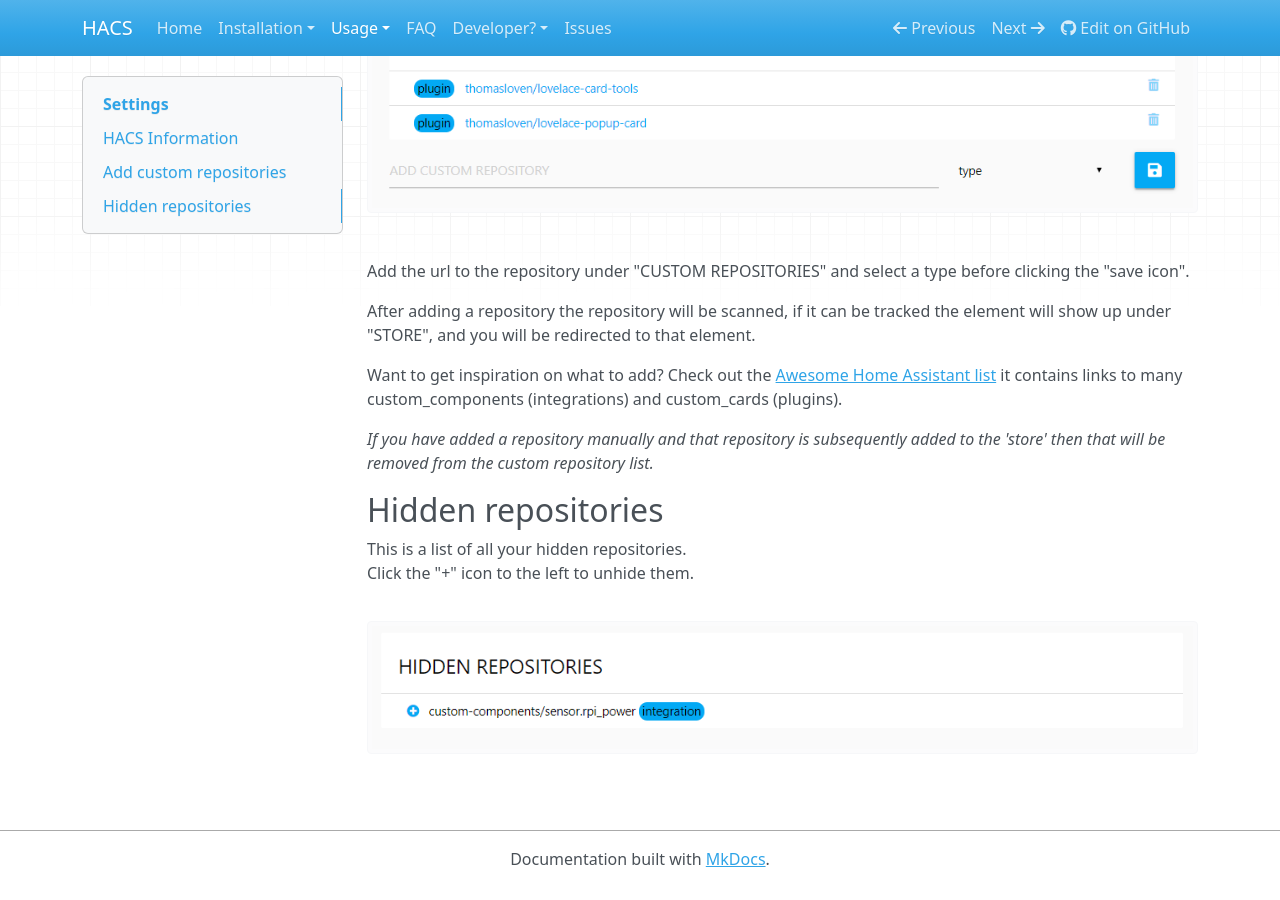
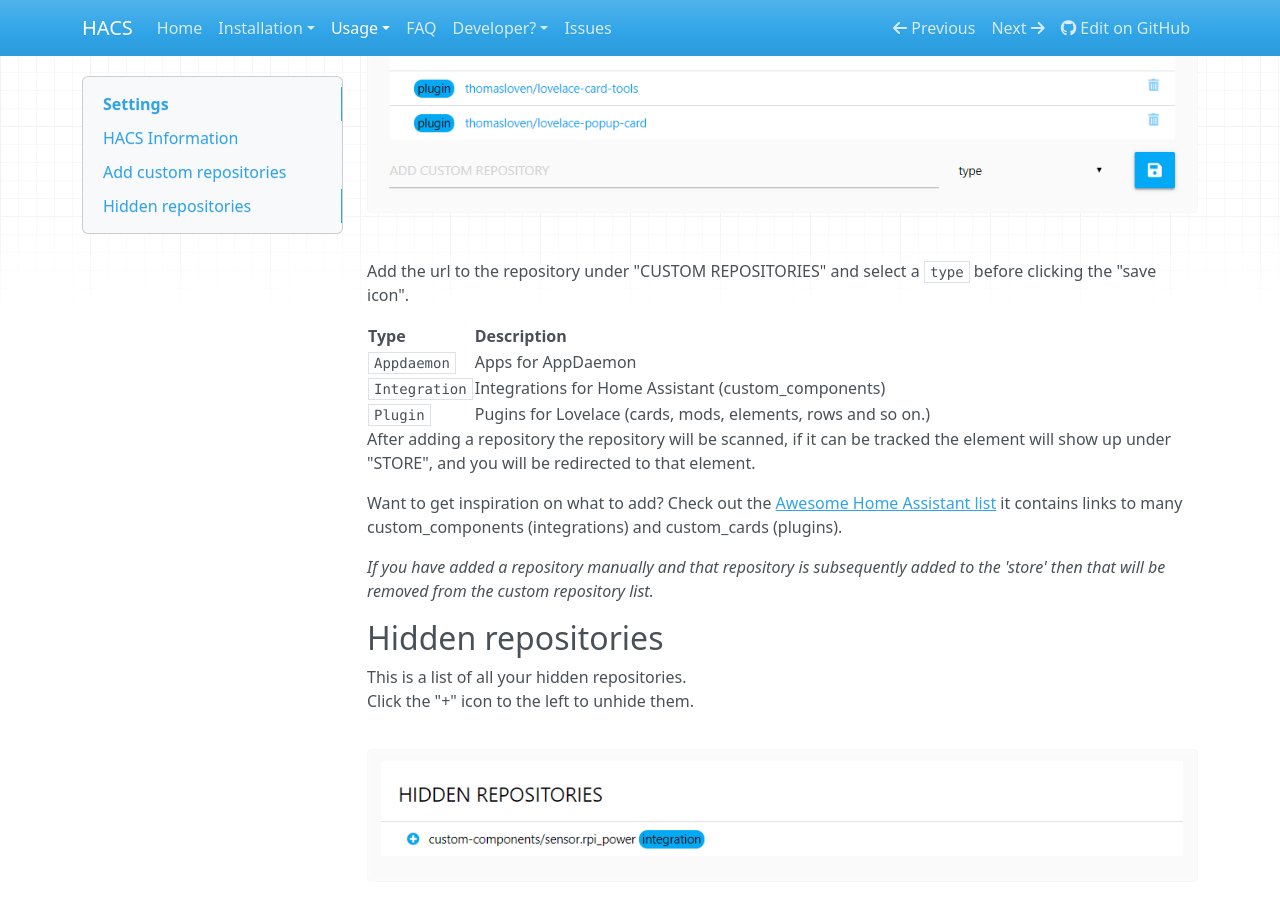
Before and after one commit to fananchonun/integration, an MkDocs documentation site: the page built from docs/usage/settings.md, in a window 1280 px wide and 900 px high, scrolled down 2809 px. Built offline with MkDocs 1.6.1, drawn with Linux system fonts in a browser that asks for light colours; nearby versions of some CDN libraries.

Commit message:
Add type list

```diff
--- a/docs/usage/settings.md
+++ b/docs/usage/settings.md
@@ -36,7 +36,13 @@
 
 ![custom_repositories](../images/custom_repositorylist.PNG)
 
-Add the url to the repository under "CUSTOM REPOSITORIES" and select a type before clicking the "save icon".
+Add the url to the repository under "CUSTOM REPOSITORIES" and select a `type` before clicking the "save icon".
+
+Type | Description
+-- | --
+`Appdaemon` | Apps for AppDaemon
+`Integration` | Integrations for Home Assistant (custom_components)
+`Plugin` | Pugins for Lovelace (cards, mods, elements, rows and so on.)
 
 After adding a repository the repository will be scanned, if it can be tracked the element will show up under "STORE", and you will be redirected to that element.
 
```
